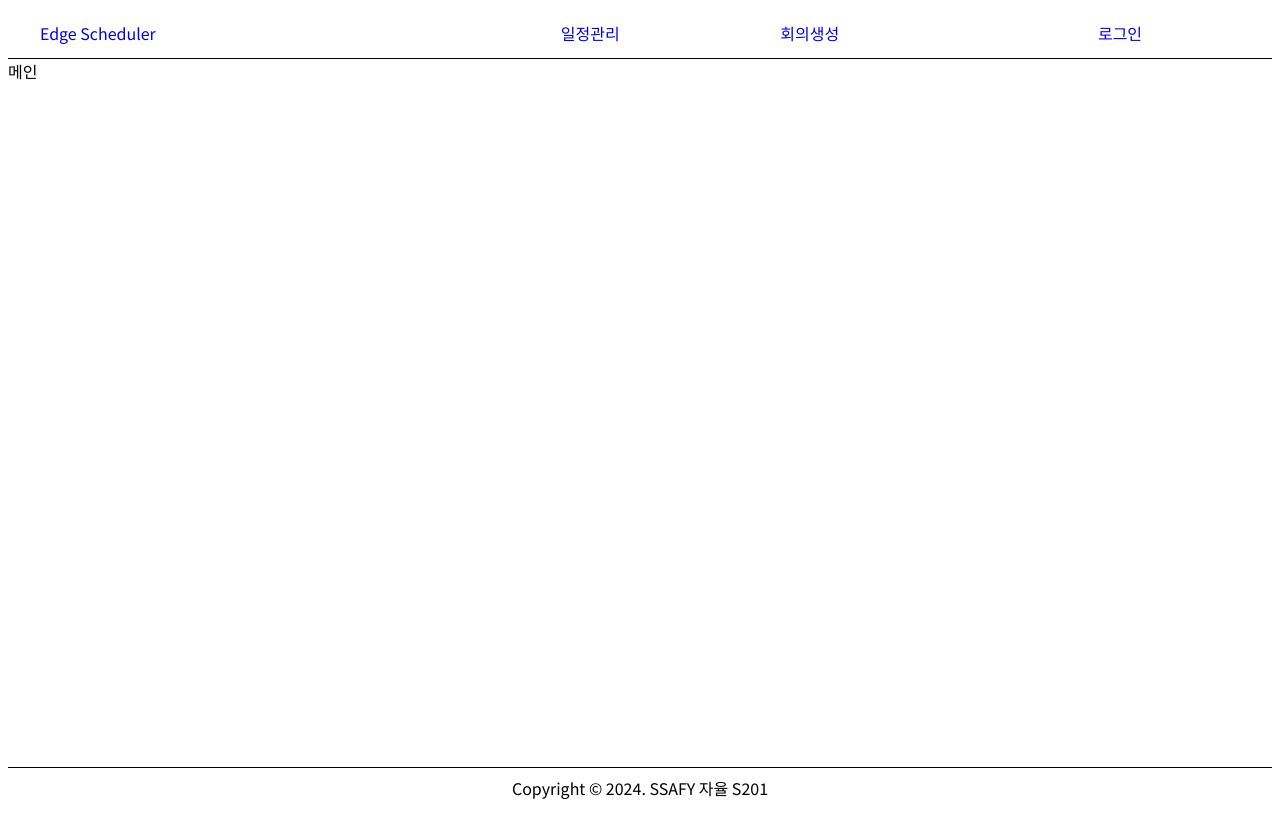
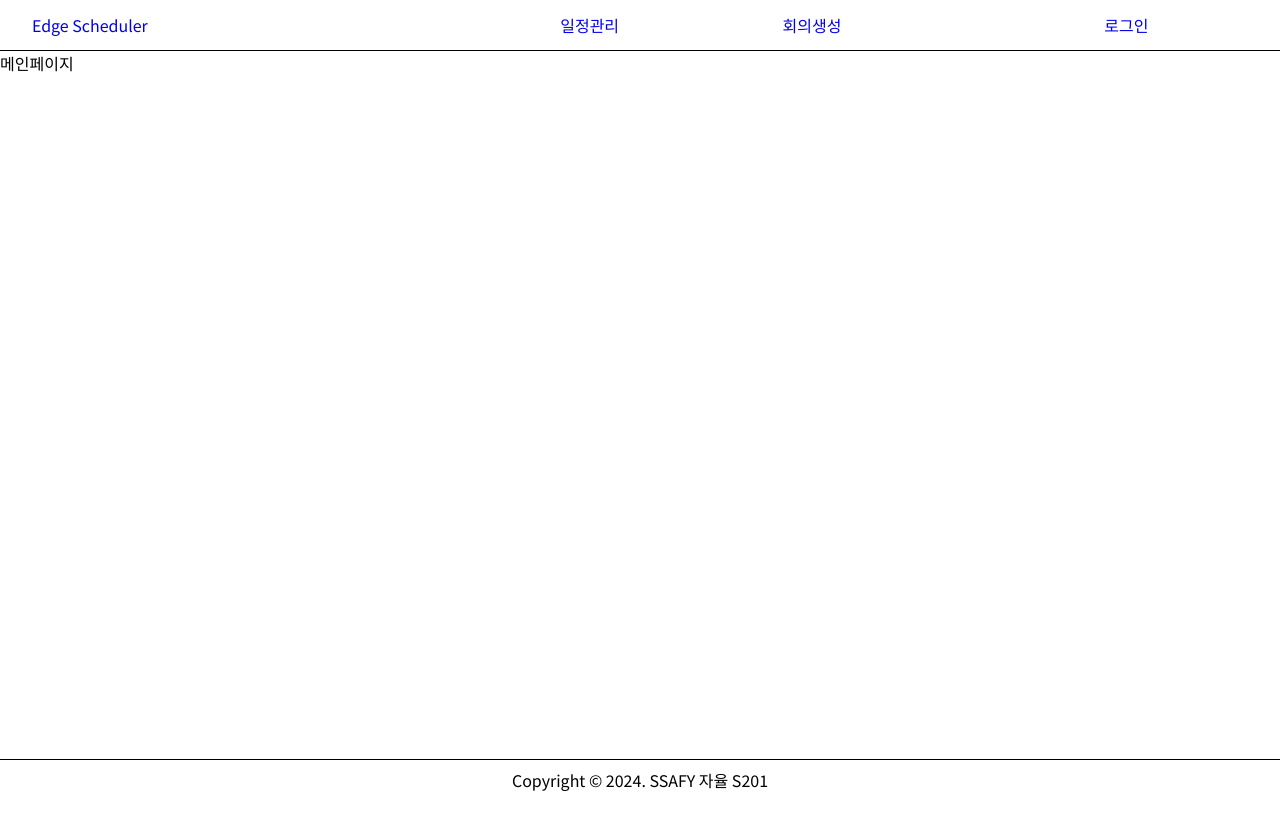
Before and after one commit to EdgeScheduler-SSAFY/Frontend, a Next.js app: page / in a window 1280 px wide. Built offline with nearby package versions, Linux system fonts and the light colour scheme.

Commit message:
🗃️Style :  update project initial layout

```diff
--- a/src/app/layout.tsx
+++ b/src/app/layout.tsx
@@ -1,7 +1,7 @@
 "use client";
 
 import type { Metadata } from "next";
-import { Noto_Sans_KR } from 'next/font/google';
+import { Noto_Sans_KR } from "next/font/google";
 import StyledComponentsRegistry from "@/lib/registry";
 import { createGlobalStyle } from "styled-components";
 
@@ -9,9 +9,8 @@ import Header from "@/components/header";
 import Footer from "@/components/footer";
 
 const noto = Noto_Sans_KR({
-  subsets: ['latin'], // 또는 preload: false
+  subsets: ["latin"], // 또는 preload: false
 });
-
 
 // export const metadata: Metadata = {
 //   title: "Create Next App",
@@ -38,14 +37,15 @@ export default function RootLayout({
 }
 
 const GlobalStyle = createGlobalStyle`
+  html {
+    height: 100%;
+    margin: 0;
+  }
+
   body {
-    min-height: 100vh;
+    height: 100%;
+    margin: 0;
     display: flex;
     flex-direction: column;
   }
-
-  main {
-    flex-grow: 1;
-    margin-bottom: -24px;
-  }
 `;
--- a/src/app/page.tsx
+++ b/src/app/page.tsx
@@ -2,9 +2,5 @@
 import styled from "styled-components";
 
 export default function Home() {
-  return <Page>메인</Page>;
+  return <div>메인페이지</div>;
 }
-
-const Page = styled.div`
- min-height: calc(100% - 50px - 40px);
-`;
```
